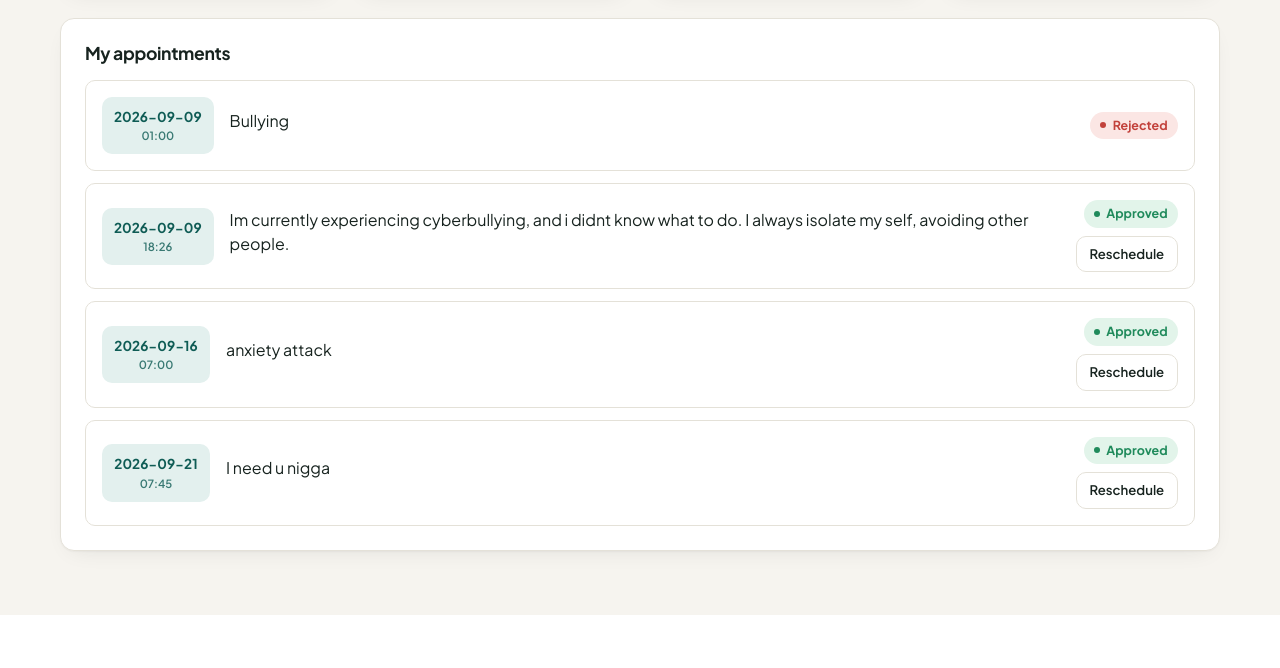
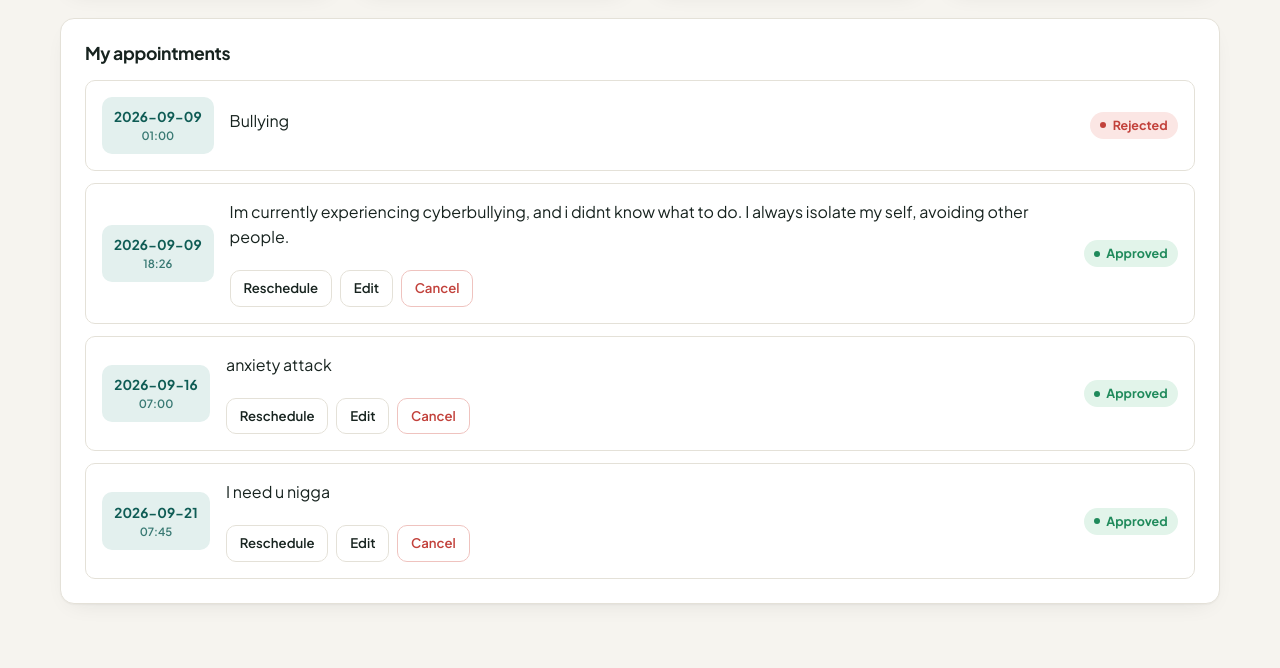
Before and after one commit to joellyncualbar-cmd/gas, a Flask app: page /student in a window 1280 px wide. Shown: the part 342-1010 px from the top of the page. Before the commit the page ends 957 px from the top, so only its background shows below. Run offline with Flask 3, Linux system fonts and the light colour scheme; a user stored in the database is signed in; data comes from the database, SQL or seed files in the repository.

Commit message:
Update student.html

```diff
--- a/templates/student.html
+++ b/templates/student.html
@@ -35,13 +35,18 @@
                         {% if a.department %}<span class="tag">{{ a.department }}</span>{% endif %}
                         {% if a.year_level %}<span class="tag">{{ a.year_level }}</span>{% endif %}
                     </div>
-                </div>
-                <div class="appt-actions" style="display:flex; flex-direction:column; align-items:flex-end; gap:8px;">
-                    <span class="badge {{ a.status | lower }}">{{ a.status }}</span>
                     {% if a.status in ['Pending', 'Approved'] %}
-                    <a href="{{ url_for('reschedule_appointment', appointment_id=a.id) }}" class="btn ghost sm">Reschedule</a>
+                    <div class="actions" style="display:flex; flex-wrap:wrap; gap:8px; margin-top:12px;">
+                        <a href="{{ url_for('reschedule_appointment', appointment_id=a.id) }}" class="btn ghost sm">Reschedule</a>
+                        <a href="{{ url_for('edit_appointment', appointment_id=a.id) }}" class="btn ghost sm">Edit</a>
+                        <form method="POST" action="{{ url_for('cancel_appointment', appointment_id=a.id) }}" data-confirm="Cancel this appointment? This cannot be undone." style="margin:0;">
+                            <input type="hidden" name="csrf_token" value="{{ csrf_token() }}">
+                            <button type="submit" class="btn danger-outline sm">Cancel</button>
+                        </form>
+                    </div>
                     {% endif %}
                 </div>
+                <span class="badge {{ a.status | lower }}">{{ a.status }}</span>
             </li>
             {% endfor %}
         </ul>
```
